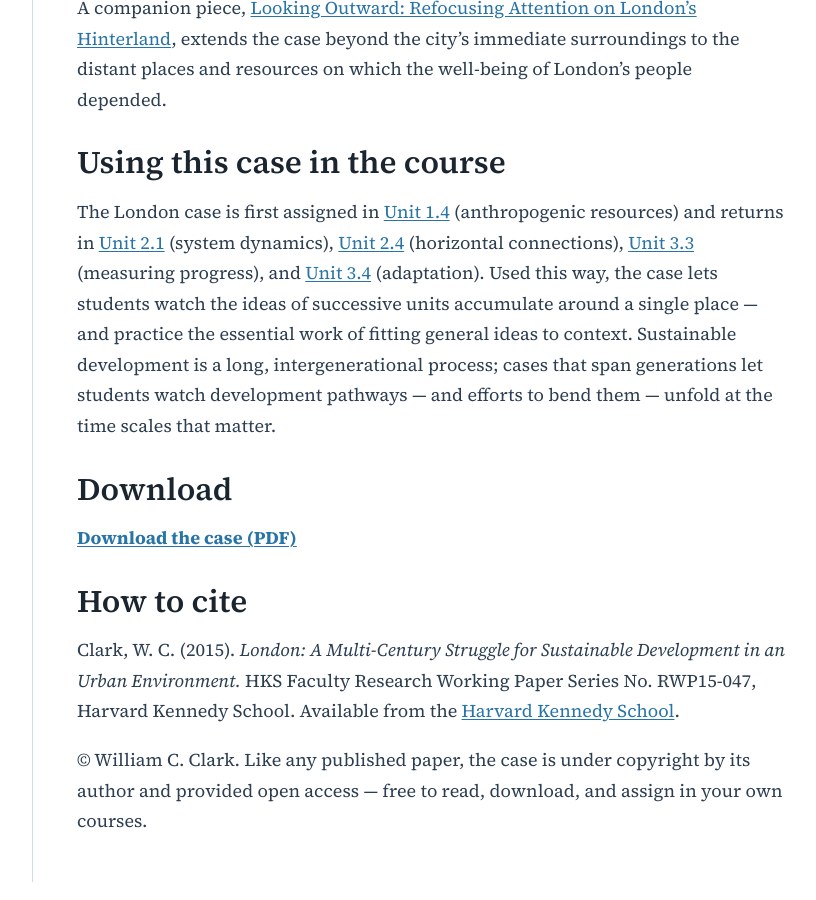
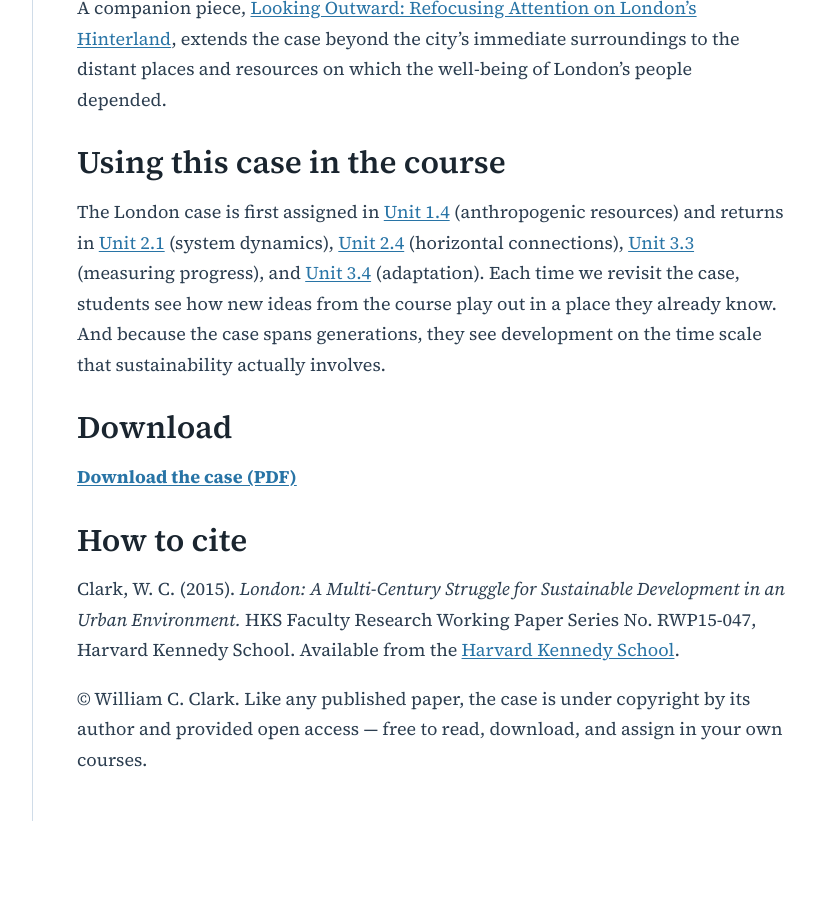
Before and after one commit to agharley/sustsci, a Jekyll site: the page built from course/course-library/teaching-cases/case-london.md, in a window 1280 px wide and 900 px high, scrolled down 1142 px. Shown: the whole window, without its empty margins (329-1145 px from the left). Built offline with Jekyll 4.4.1, drawn with Linux system fonts in a browser that asks for light colours; after the commit the page ends 1990 px from its top, so only the background shows below that.

Commit message:
Case description update

```diff
--- a/course/course-library/teaching-cases/case-london.md
+++ b/course/course-library/teaching-cases/case-london.md
@@ -20,7 +20,7 @@ A companion piece, [Looking Outward: Refocusing Attention on London's Hinterland
 
 ## Using this case in the course
 
-The London case is first assigned in [Unit 1.4](/course/part-1-conceptual-challenge/unit-1-4-anthropogenic-resources.html) (anthropogenic resources) and returns in [Unit 2.1](/course/part-2-anthropocene/unit-2-1-system-dynamics.html) (system dynamics), [Unit 2.4](/course/part-2-anthropocene/unit-2-4-horizontal-connections.html) (horizontal connections), [Unit 3.3](/course/part-3-capacities/unit-3-3-measure.html) (measuring progress), and [Unit 3.4](/course/part-3-capacities/unit-3-4-adapt.html) (adaptation). Used this way, the case lets students watch the ideas of successive units accumulate around a single place — and practice the essential work of fitting general ideas to context. Sustainable development is a long, intergenerational process; cases that span generations let students watch development pathways — and efforts to bend them — unfold at the time scales that matter.
+The London case is first assigned in [Unit 1.4](/course/part-1-conceptual-challenge/unit-1-4-anthropogenic-resources.html) (anthropogenic resources) and returns in [Unit 2.1](/course/part-2-anthropocene/unit-2-1-system-dynamics.html) (system dynamics), [Unit 2.4](/course/part-2-anthropocene/unit-2-4-horizontal-connections.html) (horizontal connections), [Unit 3.3](/course/part-3-capacities/unit-3-3-measure.html) (measuring progress), and [Unit 3.4](/course/part-3-capacities/unit-3-4-adapt.html) (adaptation). Each time we revisit the case, students see how new ideas from the course play out in a place they already know. And because the case spans generations, they see development on the time scale that sustainability actually involves.
 
 ## Download
 
```
Also changed, not shown: course/course-library/teaching-cases/case-alaska.md (+1 -1 lines), course/course-library/teaching-cases/case-appalachia.md (+1 -1 lines), course/course-library/teaching-cases/case-london-addendum.md (+1 -1 lines).
